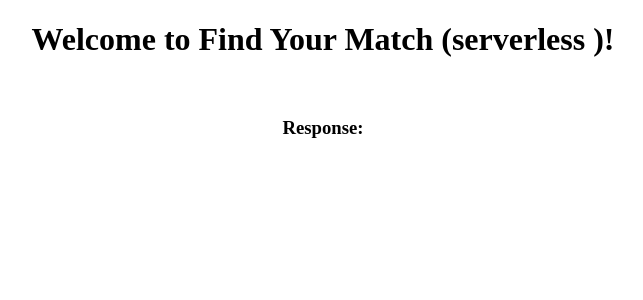
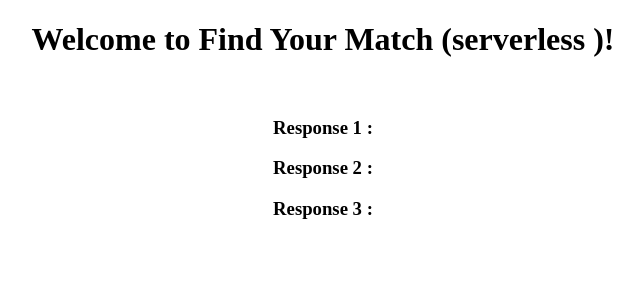
Before and after one commit to aripovula/findYourMatchSLS, an Angular app: page / in a window 1280 px wide. Shown: the top 300 px of the page, without its empty margins (317-960 px from the left). Built offline with nearby package versions, Linux system fonts and the light colour scheme; no server answers.

Commit message:
added AWS Lambda functions and got response on Delete and Get requests

```diff
--- a/src/app/app.component.html
+++ b/src/app/app.component.html
@@ -4,5 +4,7 @@
     Welcome to {{ title }}!
   </h1>
 <br/>
-<h3>Response: {{responseText}}</h3>
+<h3>Response 1 : {{responseText1}}</h3>
+<h3>Response 2 : {{responseText2}}</h3>
+<h3>Response 3 : {{responseText3}}</h3>
 </div>
--- a/src/app/app.component.ts
+++ b/src/app/app.component.ts
@@ -9,7 +9,9 @@ import { Component, OnInit } from '@angular/core';
 })
 export class AppComponent implements OnInit {
   title = 'Find Your Match (serverless )';
-  responseText = '';
+  responseText1 = '';
+  responseText2 = '';
+  responseText3 = '';
   findMatchRequest;
 
   ngOnInit() {
@@ -17,14 +19,35 @@ export class AppComponent implements OnInit {
     this.findMatchRequest = new FindMatchRequest(candidate);
 
     const that = this;
+    // POST
     const xhr = new XMLHttpRequest();
     xhr.open('POST', 'https://edv8edmxxj.execute-api.us-east-2.amazonaws.com/development/find-your-match');
     xhr.onreadystatechange = function (event: any) {
       // console.log('XMLHttpRequest event.target = ', event.target.responseText);
-      that.responseText = event.target.responseText;
+      that.responseText1 = event.target.responseText;
     };
     xhr.setRequestHeader('Content-Type', 'application/json');
     xhr.send(JSON.stringify(this.findMatchRequest));
 
+    // DELETE
+    const xhr2 = new XMLHttpRequest();
+    xhr2.open('DELETE', 'https://edv8edmxxj.execute-api.us-east-2.amazonaws.com/development/find-your-match');
+    xhr2.onreadystatechange = function (event: any) {
+      // console.log('XMLHttpRequest event.target = ', event.target.responseText);
+      that.responseText2 = event.target.responseText;
+    };
+    xhr2.setRequestHeader('Content-Type', 'application/json');
+    xhr2.send();
+
+    // GET
+    const xhr3 = new XMLHttpRequest();
+    xhr3.open('GET', 'https://edv8edmxxj.execute-api.us-east-2.amazonaws.com/development/find-your-match/single');
+    xhr3.onreadystatechange = function (event: any) {
+      // console.log('XMLHttpRequest event.target = ', event.target.responseText);
+      that.responseText3 = event.target.response;
+    };
+    xhr3.setRequestHeader('Content-Type', 'application/json');
+    xhr3.send();
+
   }
 }
```
